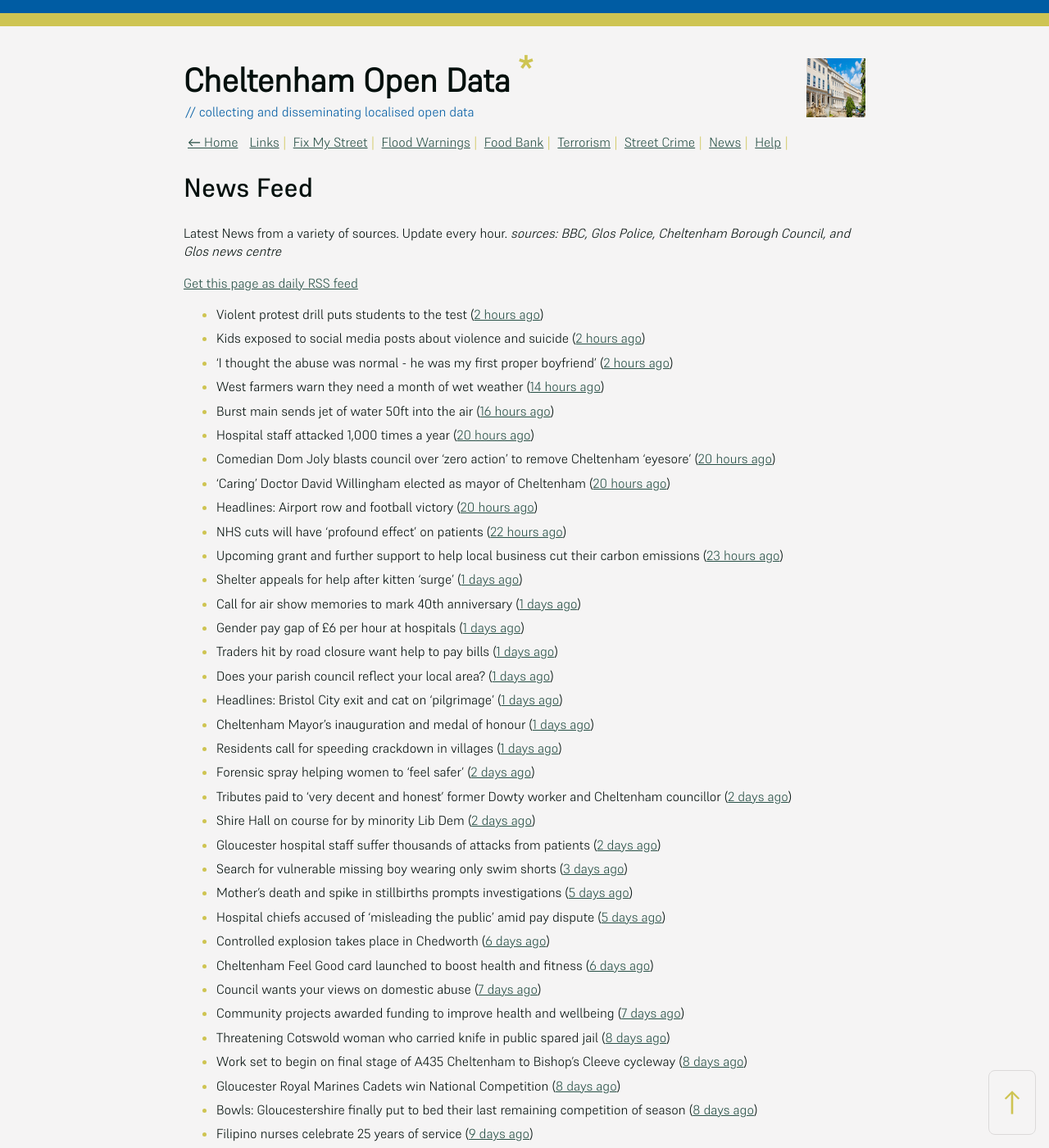
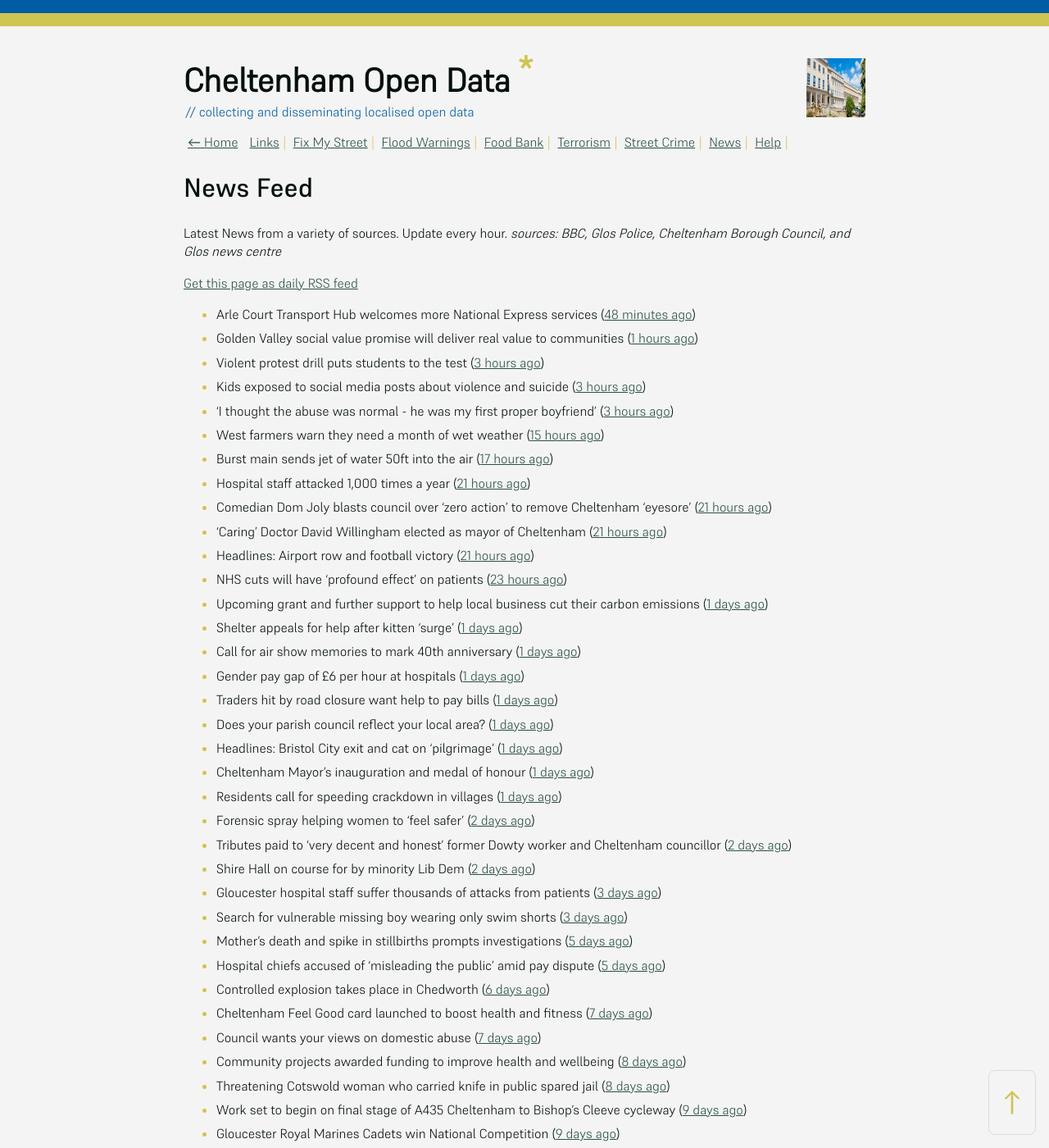
Before and after one commit to mat-0/cheltenham-open-data, a Jekyll site: the page built from _pages/news.md, in a window 1280 px wide and 1400 px high. Shown: the whole window at 82% size. Built offline with Jekyll 4.4.1, drawn with Linux system fonts in a browser that asks for light colours; some of the changed text lies outside the part shown.

Commit message:
Updated 2025-05-15 08:58:37

```diff
--- a/_pages/news.md
+++ b/_pages/news.md
@@ -12,17 +12,19 @@ _sources: BBC, Glos Police, Cheltenham Borough Council, and Glos news centre_
 [Get this page as daily RSS feed](/daily.rss)
 
 <!-- news_marker starts -->
-- Violent protest drill puts students to the test ([2 hours ago](https://www.bbc.com/news/articles/cp92nl2yne8o))
-- Kids exposed to social media posts about violence and suicide ([2 hours ago](https://www.bbc.com/news/articles/c0r1gpr0ezwo))
-- 'I thought the abuse was normal - he was my first proper boyfriend' ([2 hours ago](https://www.bbc.com/news/articles/czj47g8kkm9o))
-- West farmers warn they need a month of wet weather ([14 hours ago](https://www.bbc.com/news/articles/c331dj5x2kpo))
-- Burst main sends jet of water 50ft into the air ([16 hours ago](https://www.bbc.com/news/articles/cd620lyqqnqo))
-- Hospital staff attacked 1,000 times a year ([20 hours ago](https://www.bbc.com/news/articles/cjdznk3ve87o))
-- Comedian Dom Joly blasts council over ‘zero action’ to remove Cheltenham ‘eyesore’ ([20 hours ago](https://gloucesternewscentre.co.uk/comedian-dom-joly-blasts-council-over-zero-action-to-remove-cheltenham-eyesore/))
-- ‘Caring’ Doctor David Willingham elected as mayor of Cheltenham ([20 hours ago](https://gloucesternewscentre.co.uk/caring-doctor-david-willingham-elected-as-mayor-of-cheltenham/))
-- Headlines: Airport row and football victory ([20 hours ago](https://www.bbc.com/news/articles/c74nx300n4do))
-- NHS cuts will have 'profound effect' on patients ([22 hours ago](https://www.bbc.com/news/articles/cn4gx20mwklo))
-- Upcoming grant and further support to help local business cut their carbon emissions ([23 hours ago](https://www.cheltenham.gov.uk/news/article/3010/upcoming_grant_and_further_support_to_help_local_business_cut_their_carbon_emissions))
+- Arle Court Transport Hub welcomes more National Express services ([48 minutes ago](https://gloucesternewscentre.co.uk/arle-court-transport-hub-welcomes-more-national-express-services/))
+- Golden Valley social value promise will deliver real value to communities ([1 hours ago](https://www.cheltenham.gov.uk/news/article/3011/golden_valley_social_value_promise_will_deliver_real_value_to_communities))
+- Violent protest drill puts students to the test ([3 hours ago](https://www.bbc.com/news/articles/cp92nl2yne8o))
+- Kids exposed to social media posts about violence and suicide ([3 hours ago](https://www.bbc.com/news/articles/c0r1gpr0ezwo))
+- 'I thought the abuse was normal - he was my first proper boyfriend' ([3 hours ago](https://www.bbc.com/news/articles/czj47g8kkm9o))
+- West farmers warn they need a month of wet weather ([15 hours ago](https://www.bbc.com/news/articles/c331dj5x2kpo))
+- Burst main sends jet of water 50ft into the air ([17 hours ago](https://www.bbc.com/news/articles/cd620lyqqnqo))
+- Hospital staff attacked 1,000 times a year ([21 hours ago](https://www.bbc.com/news/articles/cjdznk3ve87o))
+- Comedian Dom Joly blasts council over ‘zero action’ to remove Cheltenham ‘eyesore’ ([21 hours ago](https://gloucesternewscentre.co.uk/comedian-dom-joly-blasts-council-over-zero-action-to-remove-cheltenham-eyesore/))
+- ‘Caring’ Doctor David Willingham elected as mayor of Cheltenham ([21 hours ago](https://gloucesternewscentre.co.uk/caring-doctor-david-willingham-elected-as-mayor-of-cheltenham/))
+- Headlines: Airport row and football victory ([21 hours ago](https://www.bbc.com/news/articles/c74nx300n4do))
+- NHS cuts will have 'profound effect' on patients ([23 hours ago](https://www.bbc.com/news/articles/cn4gx20mwklo))
+- Upcoming grant and further support to help local business cut their carbon emissions ([1 days ago](https://www.cheltenham.gov.uk/news/article/3010/upcoming_grant_and_further_support_to_help_local_business_cut_their_carbon_emissions))
 - Shelter appeals for help after kitten 'surge' ([1 days ago](https://www.bbc.com/news/articles/c0719j13k87o))
 - Call for air show memories to mark 40th anniversary ([1 days ago](https://www.bbc.com/news/articles/cz703zwv1g2o))
 - Gender pay gap of £6 per hour at hospitals ([1 days ago](https://www.bbc.com/news/articles/c201nmk4jz6o))
@@ -34,18 +36,18 @@ _sources: BBC, Glos Police, Cheltenham Borough Council, and Glos news centre_
 - Forensic spray helping women to 'feel safer' ([2 days ago](https://www.bbc.com/news/articles/cly392d3el1o))
 - Tributes paid to ‘very decent and honest’ former Dowty worker and Cheltenham councillor ([2 days ago](https://gloucesternewscentre.co.uk/tributes-paid-to-very-decent-and-honest-former-dowty-worker-and-cheltenham-councillor/))
 - Shire Hall on course for by minority Lib Dem ([2 days ago](https://gloucesternewscentre.co.uk/shire-hall-on-course-for-by-minority-lib-dem/))
-- Gloucester hospital staff suffer thousands of attacks from patients ([2 days ago](https://gloucesternewscentre.co.uk/gloucester-hospital-staff-suffer-thousands-of-attacks-from-patients/))
+- Gloucester hospital staff suffer thousands of attacks from patients ([3 days ago](https://gloucesternewscentre.co.uk/gloucester-hospital-staff-suffer-thousands-of-attacks-from-patients/))
 - Search for vulnerable missing boy wearing only swim shorts ([3 days ago](https://www.bbc.com/news/articles/ced20dq64yno))
 - Mother’s death and spike in stillbirths prompts investigations ([5 days ago](https://gloucesternewscentre.co.uk/mothers-death-and-spike-in-stillbirths-prompts-investigations/))
 - Hospital chiefs accused of ‘misleading the public’ amid pay dispute ([5 days ago](https://gloucesternewscentre.co.uk/hospital-chiefs-accused-of-misleading-the-public-amid-pay-dispute/))
 - Controlled explosion takes place in Chedworth ([6 days ago](https://gloucesternewscentre.co.uk/controlled-explosion-takes-place-in-chedworth/))
-- Cheltenham Feel Good card launched to boost health and fitness ([6 days ago](https://www.cheltenham.gov.uk/news/article/3007/cheltenham_feel_good_card_launched_to_boost_health_and_fitness))
+- Cheltenham Feel Good card launched to boost health and fitness ([7 days ago](https://www.cheltenham.gov.uk/news/article/3007/cheltenham_feel_good_card_launched_to_boost_health_and_fitness))
 - Council wants your views on domestic abuse ([7 days ago](https://gloucesternewscentre.co.uk/council-wants-your-views-on-domestic-abuse/))
-- Community projects awarded funding to improve health and wellbeing ([7 days ago](https://www.cheltenham.gov.uk/news/article/3006/community_projects_awarded_funding_to_improve_health_and_wellbeing))
+- Community projects awarded funding to improve health and wellbeing ([8 days ago](https://www.cheltenham.gov.uk/news/article/3006/community_projects_awarded_funding_to_improve_health_and_wellbeing))
 - Threatening Cotswold woman who carried knife in public spared jail ([8 days ago](https://gloucesternewscentre.co.uk/threatening-cotswold-woman-who-carried-knife-in-public-spared-jail/))
-- Work set to begin on final stage of A435 Cheltenham to Bishop’s Cleeve cycleway ([8 days ago](https://gloucesternewscentre.co.uk/work-set-to-begin-on-final-stage-of-a435-cheltenham-to-bishops-cleeve-cycleway/))
-- Gloucester Royal Marines Cadets win National Competition ([8 days ago](https://gloucesternewscentre.co.uk/gloucester-royal-marines-cadets-win-national-competition/))
-- Bowls: Gloucestershire finally put to bed their last remaining competition of season ([8 days ago](https://gloucesternewscentre.co.uk/bowls-gloucestershire-finally-put-to-bed-their-last-remaining-competition-of-season/))
+- Work set to begin on final stage of A435 Cheltenham to Bishop’s Cleeve cycleway ([9 days ago](https://gloucesternewscentre.co.uk/work-set-to-begin-on-final-stage-of-a435-cheltenham-to-bishops-cleeve-cycleway/))
+- Gloucester Royal Marines Cadets win National Competition ([9 days ago](https://gloucesternewscentre.co.uk/gloucester-royal-marines-cadets-win-national-competition/))
+- Bowls: Gloucestershire finally put to bed their last remaining competition of season ([9 days ago](https://gloucesternewscentre.co.uk/bowls-gloucestershire-finally-put-to-bed-their-last-remaining-competition-of-season/))
 - Filipino nurses celebrate 25 years of service ([9 days ago](https://gloucesternewscentre.co.uk/filipino-nurses-celebrate-25-years-of-service/))
 - Appeal after man stole man’s watch in Cheltenham ([9 days ago](https://gloucesternewscentre.co.uk/appeal-after-man-stole-mans-watch-in-cheltenham/))
 - Homeowners in ‘David and Goliath’ battle over cracks in their walls ’caused by 147-home development’ ([9 days ago](https://gloucesternewscentre.co.uk/homeowners-in-david-and-goliath-battle-over-cracks-in-their-walls-caused-by-147-home-development/))
@@ -57,9 +59,7 @@ _sources: BBC, Glos Police, Cheltenham Borough Council, and Glos news centre_
 - Cavendish House owners ‘committed’ to redevelopment amid disappointment over lack of progress ([14 days ago](https://gloucesternewscentre.co.uk/cavendish-house-owners-committed-to-redevelopment-amid-disappointment-over-lack-of-progress/))
 - Battle plan shows Tory target seats and paper candidates for Shire Hall polls ([14 days ago](https://gloucesternewscentre.co.uk/battle-plan-shows-tory-target-seats-and-paper-candidates-for-shire-hall-polls/))
 - Man dies following collision on A417 ([14 days ago](https://gloucesternewscentre.co.uk/man-dies-following-collision-on-a417/))
-- McDonald’s in bid to serve late night food and drink at new Cheltenham site ([16 days ago](https://gloucesternewscentre.co.uk/mcdonalds-in-bid-to-serve-late-night-food-and-drink-at-new-cheltenham-site/))
 - Cheltenham Borough Council invites community input on new trees strategy ([22 days ago](https://www.cheltenham.gov.uk/news/article/3005/cheltenham_borough_council_invites_community_input_on_new_trees_strategy))
 - Media statement about the Citrus Hotel ([26 days ago](https://www.cheltenham.gov.uk/news/article/3004/media_statement_about_the_citrus_hotel))
-- Six-week consultation now live for Leckhampton with Warden Hill neighbourhood plan ([29 days ago](https://www.cheltenham.gov.uk/news/article/3003/six-week_consultation_now_live_for_leckhampton_with_warden_hill_neighbourhood_plan))
 
 <!-- news_marker ends -->
```
Also changed, not shown: _data/flood.json (+5 -69 lines), _pages/fix-my-street.md (+4 -4 lines), index.md (+5 -5 lines).
